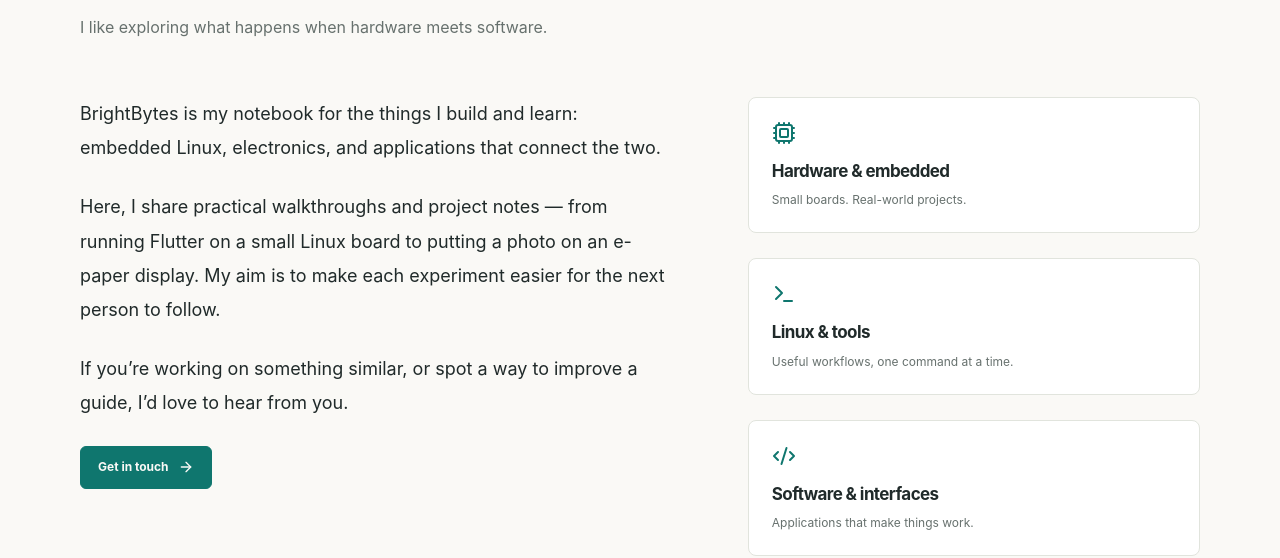
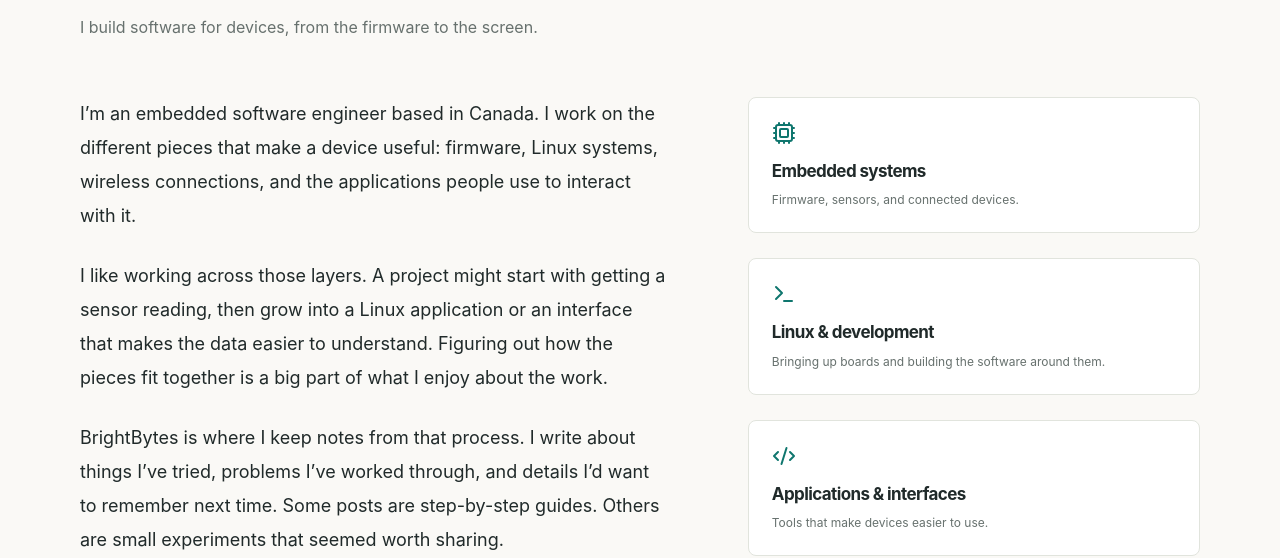
Before and after one commit to AhmadRoshanfar/brightbytes.dev, a Gatsby site: page /about in a window 1280 px wide. Shown: the part 242-800 px from the top of the page. Built offline with nearby package versions, Linux system fonts and the light colour scheme; Gatsby itself is replaced by a stand-in of ours; no server answers.

Commit message:
Rewrite About with a broader personal introduction

```diff
--- a/src/pages/about.js
+++ b/src/pages/about.js
@@ -11,23 +11,32 @@ export default function About() {
         <h1>
           Hello, I’m Ahmad<span className="brand-dot">.</span>
         </h1>
-        <p>I like exploring what happens when hardware meets software.</p>
+        <p>I build software for devices, from the firmware to the screen.</p>
       </section>
       <div className="about-content">
         <div className="prose">
           <p>
-            BrightBytes is my notebook for the things I build and learn:
-            embedded Linux, electronics, and applications that connect the two.
+            I’m an embedded software engineer based in Canada. I work on the
+            different pieces that make a device useful: firmware, Linux systems,
+            wireless connections, and the applications people use to interact
+            with it.
           </p>
           <p>
-            Here, I share practical walkthroughs and project notes — from
-            running Flutter on a small Linux board to putting a photo on an
-            e-paper display. My aim is to make each experiment easier for the
-            next person to follow.
+            I like working across those layers. A project might start with
+            getting a sensor reading, then grow into a Linux application or an
+            interface that makes the data easier to understand. Figuring out how
+            the pieces fit together is a big part of what I enjoy about the work.
           </p>
           <p>
-            If you’re working on something similar, or spot a way to improve a
-            guide, I’d love to hear from you.
+            BrightBytes is where I keep notes from that process. I write about
+            things I’ve tried, problems I’ve worked through, and details I’d want
+            to remember next time. Some posts are step-by-step guides. Others
+            are small experiments that seemed worth sharing.
+          </p>
+          <p>
+            I hope you find something here that helps with your own projects.
+            If you’ve tried a different approach, spotted a mistake, or just
+            want to talk about what you’re building, I’d be happy to hear from you.
           </p>
           <Link className="button" to="/contact/">
             Get in touch <ArrowRight size={16} />
@@ -36,18 +45,18 @@ export default function About() {
         <div className="interest-list">
           <div>
             <Cpu />
-            <h2>Hardware & embedded</h2>
-            <p>Small boards. Real-world projects.</p>
+            <h2>Embedded systems</h2>
+            <p>Firmware, sensors, and connected devices.</p>
           </div>
           <div>
             <Terminal />
-            <h2>Linux & tools</h2>
-            <p>Useful workflows, one command at a time.</p>
+            <h2>Linux & development</h2>
+            <p>Bringing up boards and building the software around them.</p>
           </div>
           <div>
             <Code2 />
-            <h2>Software & interfaces</h2>
-            <p>Applications that make things work.</p>
+            <h2>Applications & interfaces</h2>
+            <p>Tools that make devices easier to use.</p>
           </div>
         </div>
       </div>
@@ -58,6 +67,6 @@ export const Head = () => (
   <SEO
     title="About Ahmad Roshanfar"
     pathname="/about/"
-    description="Meet Ahmad Roshanfar, the developer behind BrightBytes: a notebook of embedded Linux, electronics, and software projects."
+    description="Ahmad Roshanfar is an embedded software engineer based in Canada. BrightBytes is where he shares notes on firmware, Linux, connected devices, and applications."
   />
 );
```
